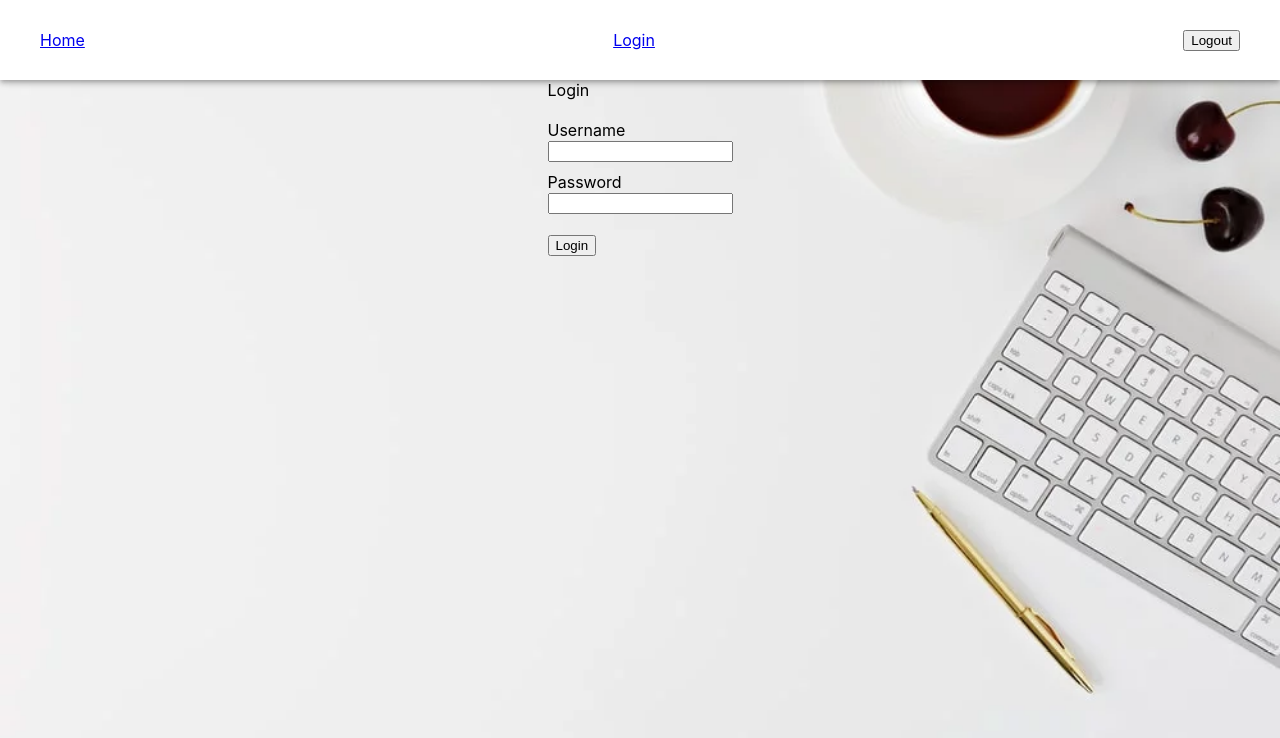
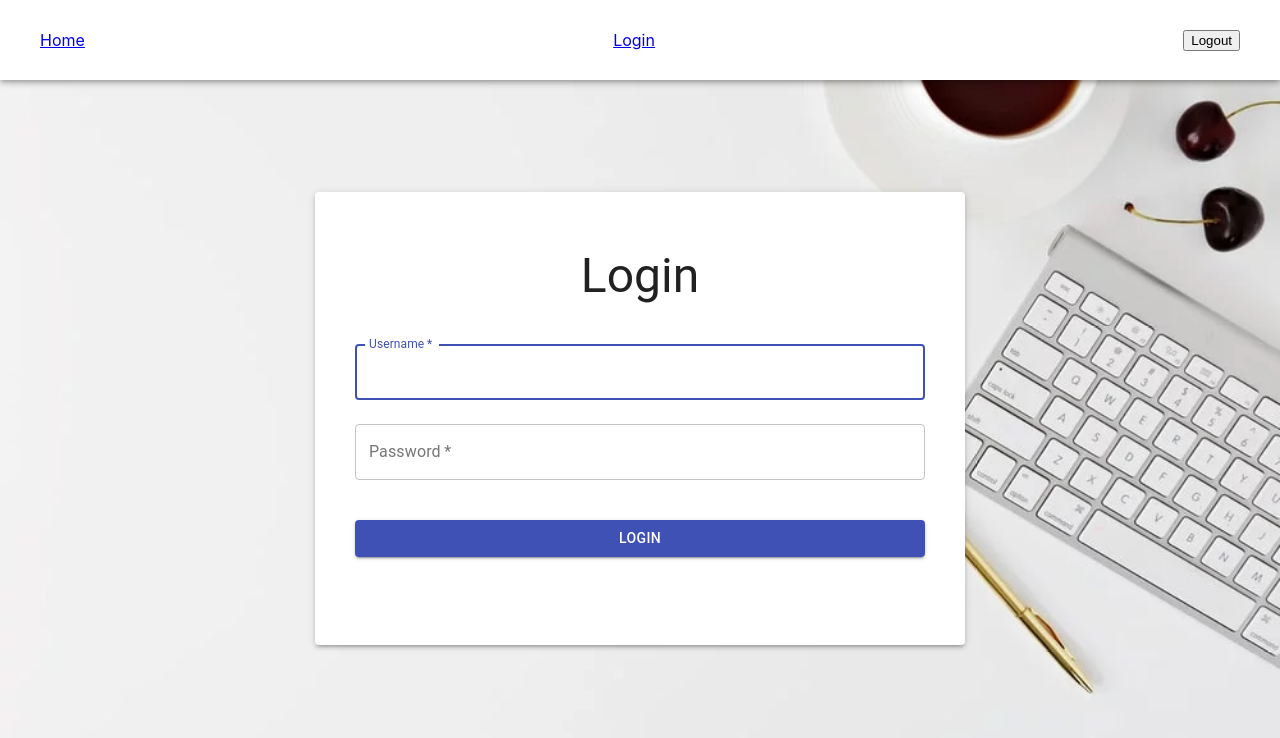
Before and after one commit to ImooKascaak/lantern, a React (Create React App) app: page /login in a window 1280 px wide. Shown: the top 738 px of the page. Built offline with nearby package versions, Linux system fonts and the light colour scheme.

Commit message:
Login form

```diff
--- a/src/components/DeviceAdd.js
+++ b/src/components/DeviceAdd.js
@@ -22,7 +22,7 @@ const useStyles = makeStyles((theme) => ({
     padding: theme.spacing(1),
   },
   wrapper: {
-    padding: theme.spacing(3, 0, 0),
+    paddingTop: theme.spacing(3),
     [theme.breakpoints.down('sm')]: {
       padding: theme.spacing(0),
     },
--- a/src/components/Login.js
+++ b/src/components/Login.js
@@ -1,22 +1,59 @@
 import React, { useState } from 'react';
 import axios from 'axios';
+import {
+  Button,
+  Paper,
+  TextField,
+  Typography
+} from '@material-ui/core';
 import { setUserSession } from '../utils/Common';
 
-function Login(props) {
+import { makeStyles } from '@material-ui/core/styles';
+
+const useStyles = makeStyles((theme) => ({
+  root: {
+    paddingTop: theme.spacing(13),
+    [theme.breakpoints.down('sm')]: {
+      paddingTop: theme.spacing(7),
+    },
+  },
+  paper: {
+    padding: theme.spacing(5),
+    margin: theme.spacing(1),
+  },
+  title: {
+    margin: theme.spacing(2, 0, 5),
+    textAlign: 'center',
+  },
+  form: {
+    '& > *': {
+      marginBottom: theme.spacing(3),
+      width: '100%',
+    },
+  },
+  loginBtn: {
+    marginTop: theme.spacing(2),
+  },
+  error: {
+    color: 'red',
+    textAlign: 'center',
+  }
+}));
+
+const Login = (props) => {
+  const classes = useStyles();
   const [loading, setLoading] = useState(false);
-  const username = useFormInput('');
-  const password = useFormInput('');
+  const [username, setUsername] = useState('');
+  const [password, setPassword] = useState('');
   const [error, setError] = useState(null);
 
-  // handle button click of login form
   const handleLogin = () => {
     setError(null);
     setLoading(true);
 
-    axios.get(`https://parse-wandera.herokuapp.com/parse/login?username=${username.value}&password=${password.value}`,
+    axios.get(`https://parse-wandera.herokuapp.com/parse/login?username=${username}&password=${password}`,
       {
         headers: {
-          "Content-Type": "application/json",
           "X-Parse-Application-Id": "UKB9QAriw4ABOGRwOJ67fXj2Iypx7UQPhj5ZdR66",
           "X-Parse-Rest-Api-Key": "FQ3wONUU2tFb7o8I7nszpAlQkMoxMS6FEbcpXkRz"
         }
@@ -28,38 +65,56 @@ function Login(props) {
       }).catch(error => {
         setLoading(false);
         console.error(error);
-        // if (error.response.status === 401) setError(error.response.data.message);
-        // else setError("Something went wrong. Please try again later.");
+        if (error.response.status === 401) setError(error.response.data.message);
+        else setError("Something went wrong. Please try again later.");
       });
   }
 
   return (
-    <div>
-      Login<br /><br />
-      <div>
-        Username<br />
-        <input type="text" {...username} autoComplete="new-password" />
-      </div>
-      <div style={{ marginTop: 10 }}>
-        Password<br />
-        <input type="password" {...password} autoComplete="new-password" />
-      </div>
-      {error && <><small style={{ color: 'red' }}>{error}</small><br /></>}<br />
-      <input type="button" value={loading ? 'Loading...' : 'Login'} onClick={handleLogin} disabled={loading} /><br />
+    <div className={classes.root}>
+      <Paper className={classes.paper} elevation={3}>
+        <Typography variant="h3" color="inherit" className={classes.title}>
+          Login
+        </Typography>
+        <form className={classes.form}>
+          <TextField
+            type="text"
+            id="username"
+            label="Username"
+            value={username}
+            variant="outlined"
+            autoComplete="new-password"
+            onChange={e => setUsername(e.target.value)}
+            required
+            autoFocus
+          />
+          <TextField
+            type="password"
+            id="password"
+            label="Password"
+            value={password}
+            variant="outlined"
+            autoComplete="new-password"
+            onChange={e => setPassword(e.target.value)}
+            required
+          />
+          <Button
+            className={classes.loginBtn}
+            type="button"
+            variant="contained"
+            color="primary"
+            disabled={loading}
+            onClick={handleLogin}
+          >
+            {loading ? 'Loading ...' : 'Login'}
+          </Button>
+          <Typography variant="h6" color="inherit" className={classes.error}>
+            {error && <>{error}</>}
+          </Typography>
+        </form>
+      </Paper>
     </div>
   );
 }
 
-const useFormInput = initialValue => {
-  const [value, setValue] = useState(initialValue);
-
-  const handleChange = e => {
-    setValue(e.target.value);
-  }
-  return {
-    value,
-    onChange: handleChange
-  }
-}
-
 export default Login;
```
